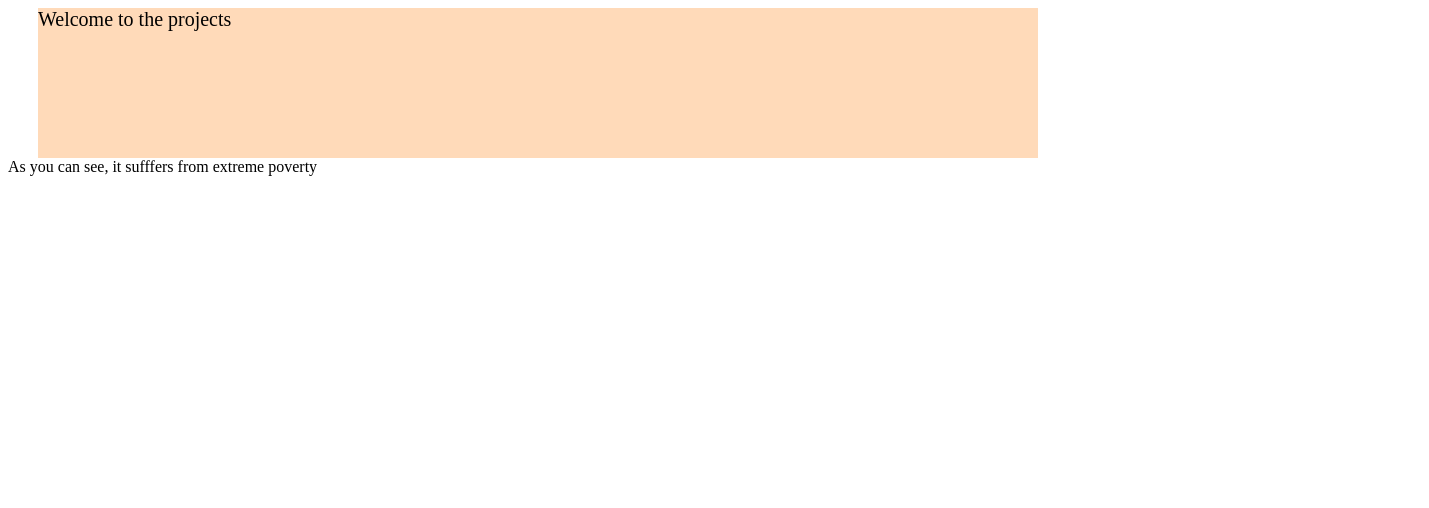
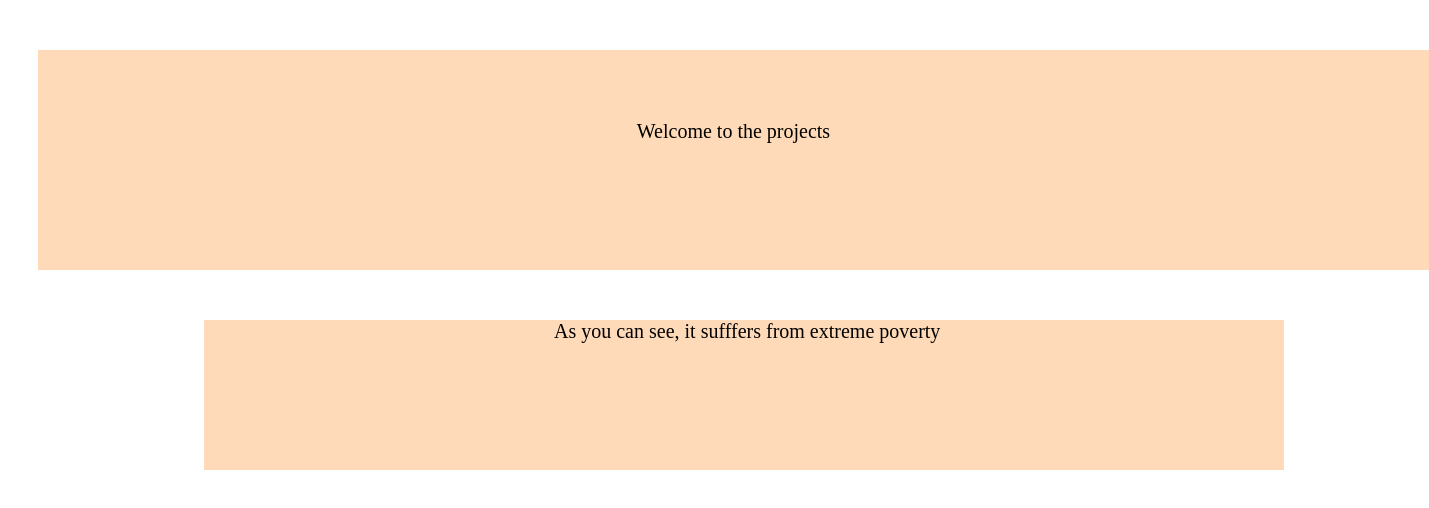
Before and after one commit to Argon-XL/Argon-XL.github.io, a plain HTML site: page projects.html in a window 1280 px wide. Shown: the whole page, 1429 px wide, since content can reach past the window. Drawn offline with Linux system fonts and the light colour scheme.

Commit message:
projects page 2

```diff
--- a/projects.html
+++ b/projects.html
@@ -3,14 +3,29 @@
 <head>
 <style>
 #Hihi{
-	width: 1000px;
+	width: 1391px;
 	height: 150px;
 	background-color: peachpuff;
 	margin-inline: 30px;
 	font-size: 20px;
+	text-align: center;
+	margin-top: 50px;
+	margin-bottom: 50px;
+	padding-top: 70px;
+
 
 }
+#ioke{
+	width: 730px;
+	height: 150px;
+	background-color: peachpuff;
+	margin-inline: 30px;
+	font-size: 20px;
+	display: center;
+	margin-left: 196px;
+	padding-left: 350px;
 
+}
 
 </style>
 </head>
```
Also changed, not shown: index.html (+1 -1 lines).
